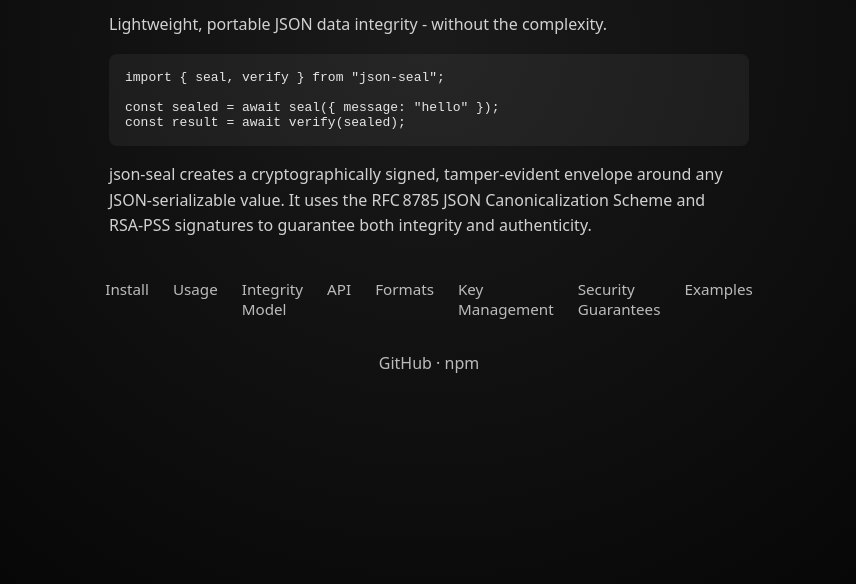
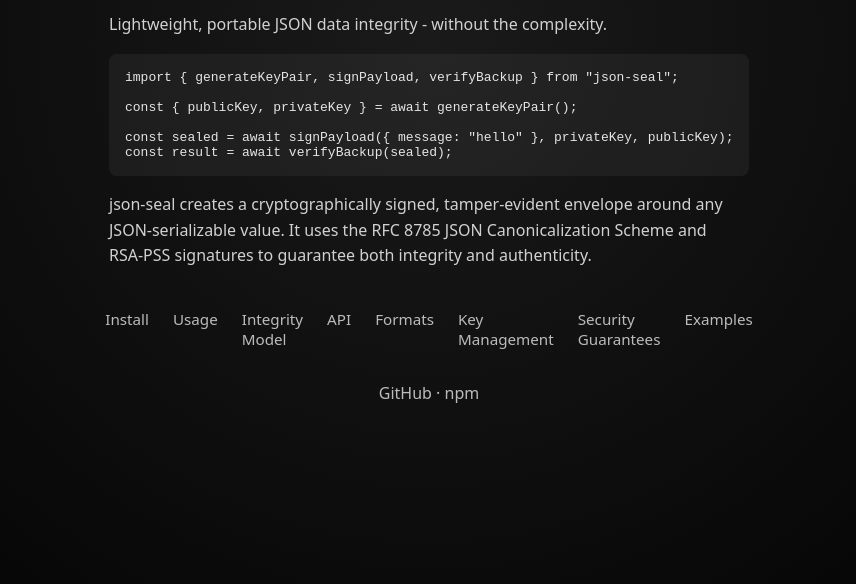
Before and after one commit to cmyers/json-seal, a website: page docs/index.html in a window 1280 px wide. Shown: the part 132-716 px from the top of the page, without its empty margins (211-1067 px from the left). Drawn offline with Linux system fonts and the light colour scheme.

Commit message:
Use current api calls in index page in docs

```diff
--- a/docs/index.html
+++ b/docs/index.html
@@ -13,14 +13,17 @@
 
     <p>Lightweight, portable JSON data integrity - without the complexity.</p>
 
-    <pre><code>import { seal, verify } from "json-seal";
+    <pre><code>import { generateKeyPair, signPayload, verifyBackup } from "json-seal";
 
-const sealed = await seal({ message: "hello" });
-const result = await verify(sealed);</code></pre>
+const { publicKey, privateKey } = await generateKeyPair();
+
+const sealed = await signPayload({ message: "hello" }, privateKey, publicKey);
+const result = await verifyBackup(sealed);
+</code></pre>
 
     <p>
       json‑seal creates a cryptographically signed, tamper‑evident envelope
-      around any JSON‑serializable value. It uses the RFC 8785 JSON
+      around any JSON‑serializable value. It uses the RFC 8785 JSON
       Canonicalization Scheme and RSA‑PSS signatures to guarantee both
       integrity and authenticity.
     </p>
```
